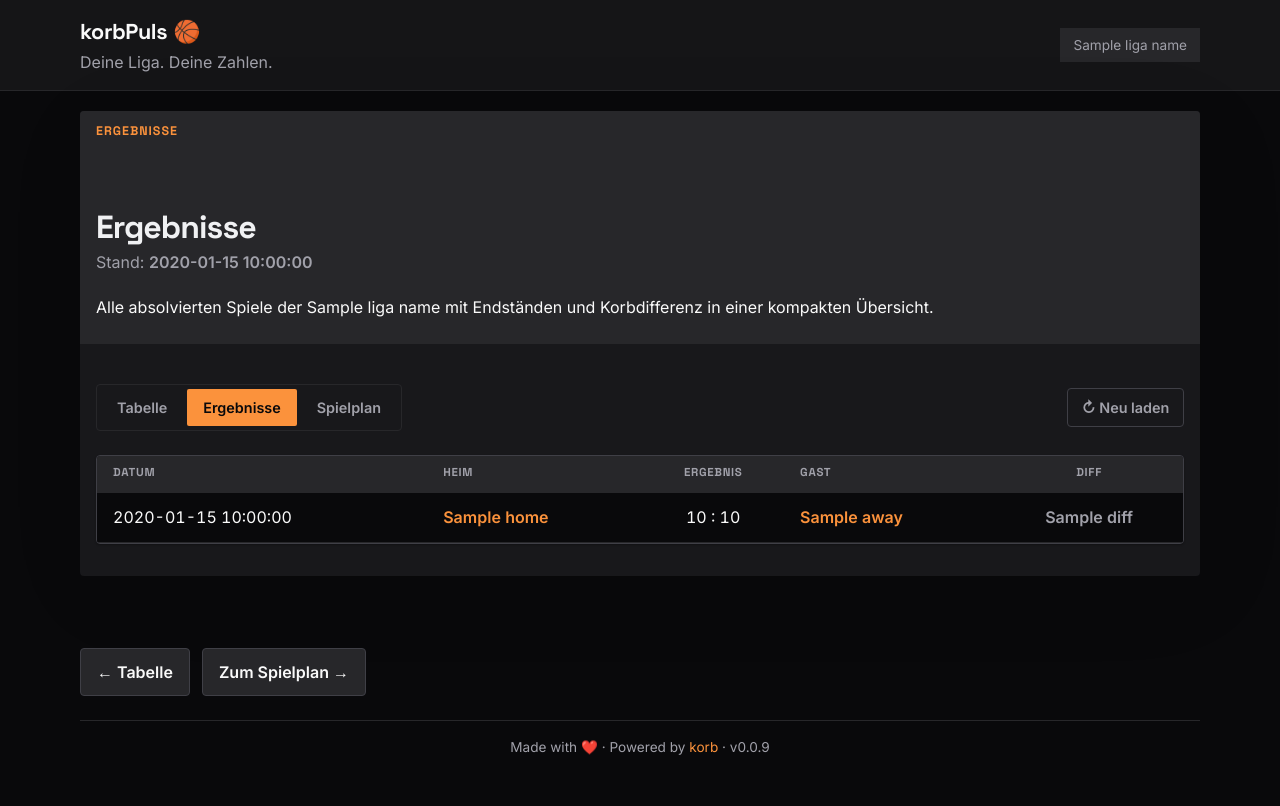
After one commit to malvavisc0/korbpuls, a FastAPI app: template src/korbpuls/templates/ergebnisse.html in a window 1280 px wide. The commit adds this page. Run offline with FastAPI, Linux system fonts and the light colour scheme; the template is opened without the code that fills it: most values are stand-ins (such as "Sample title", 1, 10 or a date in 2020); some libraries are stand-ins or nearby versions.

Commit message:
adding ergebnisse section

```diff
--- a/src/korbpuls/cache.py
+++ b/src/korbpuls/cache.py
@@ -101,12 +101,13 @@ class CacheDir:
         """Check if all required cache files exist.
 
         Returns:
-            True if standings, schedule, predict, and meta.json exist
+            True if standings, schedule, predict, ergebnisse, and meta exist
         """
         required = [
             "standings.json",
             "schedule.json",
             "predict.json",
+            "ergebnisse.json",
             "meta.json",
         ]
         return all((self.base_path / f).exists() for f in required)
--- a/src/korbpuls/main.py
+++ b/src/korbpuls/main.py
@@ -25,7 +25,13 @@ from korbpuls.ai import AIConfig
 from korbpuls.ai.agents import LeaguePrediction, TeamAnalysis, get_analyst, get_oracle
 from korbpuls.auth import validate_api_key
 from korbpuls.cache import CacheDir, CacheMiss, LigaMeta
-from korbpuls.korb_client import KorbError, run_download, run_predict, run_schedule
+from korbpuls.korb_client import (
+    KorbError,
+    run_download,
+    run_ergebnisse,
+    run_predict,
+    run_schedule,
+)
 from korbpuls.korb_client import run_standings as korb_standings
 from korbpuls.korb_client import run_team as korb_team
 from korbpuls.slugify import slugify
@@ -91,6 +97,9 @@ def fetch_and_cache_league(ligaid: str) -> None:
 
         schedule_data = run_schedule(ligaid)
         cache_dir.write_json("schedule.json", schedule_data)
+
+        ergebnisse_data = run_ergebnisse(ligaid)
+        cache_dir.write_json("ergebnisse.json", ergebnisse_data)
 
         # Prediction may fail for finalized seasons — non-fatal
         try:
@@ -497,6 +506,31 @@ async def schedule_page(
 
 
 @app.get(
+    "/liga/{ligaid}/{liga_slug}/ergebnisse",
+    response_class=HTMLResponse,
+)
+async def ergebnisse_page(
+    request: Request,
+    ligaid: str = URLPath(..., pattern=r"\d+"),
+    liga_slug: str = URLPath(...),
+) -> HTMLResponse:
+    """Render ergebnisse page."""
+    try:
+        view = presenters.present_ergebnisse(ligaid)
+    except CacheMiss as e:
+        raise HTTPException(
+            status_code=404,
+            detail="Daten nicht gefunden",
+        ) from e
+
+    return templates.TemplateResponse(
+        request,
+        "ergebnisse.html",
+        view.model_dump(),
+    )
+
+
+@app.get(
     "/liga/{ligaid}/{liga_slug}/prognose",
     response_class=HTMLResponse,
 )
@@ -701,6 +735,15 @@ class TeamResponse(BaseModel):
     results: list[dict[str, Any]]
 
 
+class ErgebnisseResponse(BaseModel):
+    """API response for ergebnisse."""
+
+    liga_name: str
+    liga_number: int
+    ligaid: int
+    ergebnisse: list[dict[str, Any]]
+
+
 def _read_api_cache(ligaid: str, filename: str) -> dict[str, Any]:
     """Read cached JSON for API endpoints.
 
@@ -818,3 +861,21 @@ async def api_team(
         team=raw["team"],
         results=raw.get("results", []),
     )
+
+
+@app.get(
+    "/api/liga/{ligaid}/ergebnisse",
+    response_model=ErgebnisseResponse,
+)
+async def api_ergebnisse(
+    ligaid: str = URLPath(..., pattern=r"\d+"),
+    _api_key: str = Depends(validate_api_key),
+) -> ErgebnisseResponse:
+    """Get game results as JSON (protected)."""
+    raw = _read_api_cache(ligaid, "ergebnisse.json")
+    return ErgebnisseResponse(
+        liga_name=raw["liga_name"],
+        liga_number=raw["liga_number"],
+        ligaid=raw["ligaid"],
+        ergebnisse=raw.get("ergebnisse", []),
+    )
--- a/src/korbpuls/presenters.py
+++ b/src/korbpuls/presenters.py
@@ -166,6 +166,32 @@ class PredictionView(BaseModel):
     ai_table: str | None = None
     ai_explanation: str | None = None
     ai_enabled: bool = False
+
+
+class ErgebnisGame(BaseModel):
+    """A single completed game result."""
+
+    date: str  # "15.03.2025"
+    home: str
+    home_slug: str
+    away: str
+    away_slug: str
+    home_score: int
+    away_score: int
+    diff: int  # home_score - away_score
+    winner: str  # "home" or "away"
+
+
+class ErgebnisseView(BaseModel):
+    """View model for the ergebnisse page."""
+
+    liga_name: str
+    liga_slug: str
+    ligaid: str
+    cached_at: str
+    games: list[ErgebnisGame]
+    is_finished: bool = False
+    prediction_eligible: bool = True
 
 
 _RESULT_MAP = {"W": "Sieg", "L": "Niederlage", "D": "Unentschieden"}
@@ -830,3 +856,69 @@ def present_prediction(ligaid: str, *, ai_enabled: bool = False) -> PredictionVi
         ai_explanation=ai_explanation,
         ai_enabled=ai_enabled,
     )
+
+
+def present_ergebnisse(ligaid: str) -> ErgebnisseView:
+    """Build view model for ergebnisse page.
+
+    Args:
+        ligaid: League ID
+
+    Returns:
+        ErgebnisseView for template rendering
+
+    Raises:
+        CacheMiss: If cache files not found
+    """
+    cache = CacheDir(ligaid)
+    meta = cache.read_meta()
+    data = cache.read_json("ergebnisse.json")
+
+    games: list[ErgebnisGame] = []
+    for raw in data.get("ergebnisse", []):
+        raw_date = raw.get("date", "")
+        if " " in raw_date:
+            raw_date = raw_date.split(" ", 1)[0]
+
+        home_score = raw["home_score"]
+        away_score = raw["away_score"]
+        diff = home_score - away_score
+        winner = "home" if diff > 0 else ("away" if diff < 0 else "draw")
+
+        games.append(
+            ErgebnisGame(
+                date=raw_date,
+                home=raw["home"],
+                home_slug=slugify(raw["home"]),
+                away=raw["away"],
+                away_slug=slugify(raw["away"]),
+                home_score=home_score,
+                away_score=away_score,
+                diff=diff,
+                winner=winner,
+            )
+        )
+
+    # Reverse so newest results appear first
+    games.reverse()
+
+    # Load schedule for is_finished and eligibility
+    schedule_data = cache.read_json("schedule.json")
+    schedule_games = [
+        _parse_schedule_game(g) for g in schedule_data.get("schedule", [])
+    ]
+    is_finished = _is_season_finished(schedule_games)
+    eligible, _ = _check_prediction_eligible(
+        cache,
+        schedule_games=schedule_games,
+    )
+
+    return ErgebnisseView(
+        liga_name=meta.league_name,
+        liga_slug=meta.liga_slug,
+        ligaid=meta.ligaid,
+        cached_at=meta.cached_at,
+        games=games,
+        is_finished=is_finished,
+        prediction_eligible=eligible,
+    )
--- a/src/korbpuls/static/app.css
+++ b/src/korbpuls/static/app.css
@@ -839,6 +839,19 @@ table tbody td {
 
 .team-link:hover::after { width: 100%; }
 
+.team-link--winner {
+    color: var(--kp-positive);
+    font-weight: 800;
+}
+
+.team-link--winner::after {
+    background: var(--kp-positive);
+}
+
+.team-link--winner:hover {
+    color: var(--kp-positive);
+}
+
 /* ── Stat / Metric Cards ───────────────────────────────────── */
 
 .stats-grid, .metric-grid { display: grid; gap: 1rem; }
--- /dev/null
+++ b/src/korbpuls/templates/ergebnisse.html
@@ -0,0 +1,89 @@
+{% extends "base.html" %}
+
+{% block title %}{{ liga_name }} — Ergebnisse{% endblock %}
+
+{% block meta_description %}Ergebnisse der {{ liga_name }} mit allen absolvierten Basketball-Spielen, Endständen und Teamvergleichen. Analysiere vergangene Spiele deiner Liga mit korbPuls.{% endblock %}
+
+{% block meta_keywords %}{{ liga_name }}, Basketball Ergebnisse, absolvierte Spiele, Endstände, Basketball Resultate, Teamvergleich{% endblock %}
+
+{% block main %}
+<article class="page">
+    <header class="page-intro">
+        <p class="eyebrow">Ergebnisse</p>
+        <h1>Ergebnisse</h1>
+        <p class="page-meta">Stand: <strong>{{ cached_at }}</strong></p>
+        <p>
+            Alle absolvierten Spiele der {{ liga_name }} mit Endständen
+            und Korbdifferenz in einer kompakten Übersicht.
+        </p>
+    </header>
+
+    <nav class="segmented-nav" aria-label="Seitennavigation">
+        <div class="segmented-nav__tabs">
+            <a href="/liga/{{ ligaid }}/{{ liga_slug }}" class="segmented-nav__tab">Tabelle</a>
+            <a href="/liga/{{ ligaid }}/{{ liga_slug }}/ergebnisse" class="segmented-nav__tab segmented-nav__tab--active" aria-current="page">Ergebnisse</a>
+            {% if not is_finished %}
+            <a href="/liga/{{ ligaid }}/{{ liga_slug }}/spielplan" class="segmented-nav__tab">Spielplan</a>
+            {% endif %}
+            {% if prediction_eligible %}
+            <a href="/liga/{{ ligaid }}/{{ liga_slug }}/prognose" class="segmented-nav__tab">KI-Prognose</a>
+            {% endif %}
+        </div>
+        {% if not is_finished %}
+        <form class="inline-form" method="POST" action="/liga/{{ ligaid }}/aktualisieren">
+            <button type="submit" class="refresh-button">↻ Neu laden</button>
+        </form>
+        {% endif %}
+    </nav>
+
+    <section class="table-shell">
+        <div class="table-scroll">
+            <table>
+                <thead>
+                    <tr>
+                        <th>Datum</th>
+                        <th>Heim</th>
+                        <th class="col-score">Ergebnis</th>
+                        <th>Gast</th>
+                        <th class="col-diff">Diff</th>
+                    </tr>
+                </thead>
+                <tbody>
+                    {% for game in games %}
+                    <tr>
+                        <td>{{ game.date }}</td>
+                        <td>
+                            <a class="team-link {% if game.winner == 'home' %}team-link--winner{% endif %}"
+                               href="/liga/{{ ligaid }}/{{ liga_slug }}/team/{{ game.home_slug }}">
+                                {{ game.home }}
+                            </a>
+                        </td>
+                        <td class="col-score">
+                            <span class="prediction-score">
+                                {{ game.home_score }} : {{ game.away_score }}
+                            </span>
+                        </td>
+                        <td>
+                            <a class="team-link {% if game.winner == 'away' %}team-link--winner{% endif %}"
+                               href="/liga/{{ ligaid }}/{{ liga_slug }}/team/{{ game.away_slug }}">
+                                {{ game.away }}
+                            </a>
+                        </td>
+                        <td class="col-diff {% if game.diff > 0 %}diff-positive{% elif game.diff < 0 %}diff-negative{% else %}diff-neutral{% endif %}">{{ game.diff }}</td>
+                    </tr>
+                    {% endfor %}
+                </tbody>
+            </table>
+        </div>
+    </section>
+</article>
+{% endblock %}
+
+{% block footer %}
+<div class="footer-actions">
+    <a href="/liga/{{ ligaid }}/{{ liga_slug }}">← Tabelle</a>
+    {% if not is_finished %}
+    <a href="/liga/{{ ligaid }}/{{ liga_slug }}/spielplan">Zum Spielplan →</a>
+    {% endif %}
+</div>
+{% endblock %}
--- a/src/korbpuls/templates/prediction.html
+++ b/src/korbpuls/templates/prediction.html
@@ -27,6 +27,7 @@
     <nav class="segmented-nav" aria-label="Seitennavigation">
         <div class="segmented-nav__tabs">
             <a href="/liga/{{ ligaid }}/{{ liga_slug }}" class="segmented-nav__tab">Tabelle</a>
+            <a href="/liga/{{ ligaid }}/{{ liga_slug }}/ergebnisse" class="segmented-nav__tab">Ergebnisse</a>
             {% if not is_finished %}
             <a href="/liga/{{ ligaid }}/{{ liga_slug }}/spielplan" class="segmented-nav__tab">Spielplan</a>
             {% endif %}
--- a/src/korbpuls/templates/schedule.html
+++ b/src/korbpuls/templates/schedule.html
@@ -22,6 +22,7 @@
     <nav class="segmented-nav" aria-label="Seitennavigation">
         <div class="segmented-nav__tabs">
             <a href="/liga/{{ ligaid }}/{{ liga_slug }}" class="segmented-nav__tab">Tabelle</a>
+            <a href="/liga/{{ ligaid }}/{{ liga_slug }}/ergebnisse" class="segmented-nav__tab">Ergebnisse</a>
             <a href="/liga/{{ ligaid }}/{{ liga_slug }}/spielplan" class="segmented-nav__tab segmented-nav__tab--active" aria-current="page">Spielplan</a>
             {% if prediction_eligible %}
             <a href="/liga/{{ ligaid }}/{{ liga_slug }}/prognose" class="segmented-nav__tab">KI-Prognose</a>
--- a/src/korbpuls/templates/standings.html
+++ b/src/korbpuls/templates/standings.html
@@ -22,6 +22,7 @@
     <nav class="segmented-nav" aria-label="Seitennavigation">
         <div class="segmented-nav__tabs">
             <a href="/liga/{{ ligaid }}/{{ liga_slug }}" class="segmented-nav__tab segmented-nav__tab--active" aria-current="page">Tabelle</a>
+            <a href="/liga/{{ ligaid }}/{{ liga_slug }}/ergebnisse" class="segmented-nav__tab">Ergebnisse</a>
             {% if not is_finished %}
             <a href="/liga/{{ ligaid }}/{{ liga_slug }}/spielplan" class="segmented-nav__tab">Spielplan</a>
             {% endif %}
```
Also changed, not shown: src/korbpuls/korb_client.py (+12 -0 lines), 1 other file.
